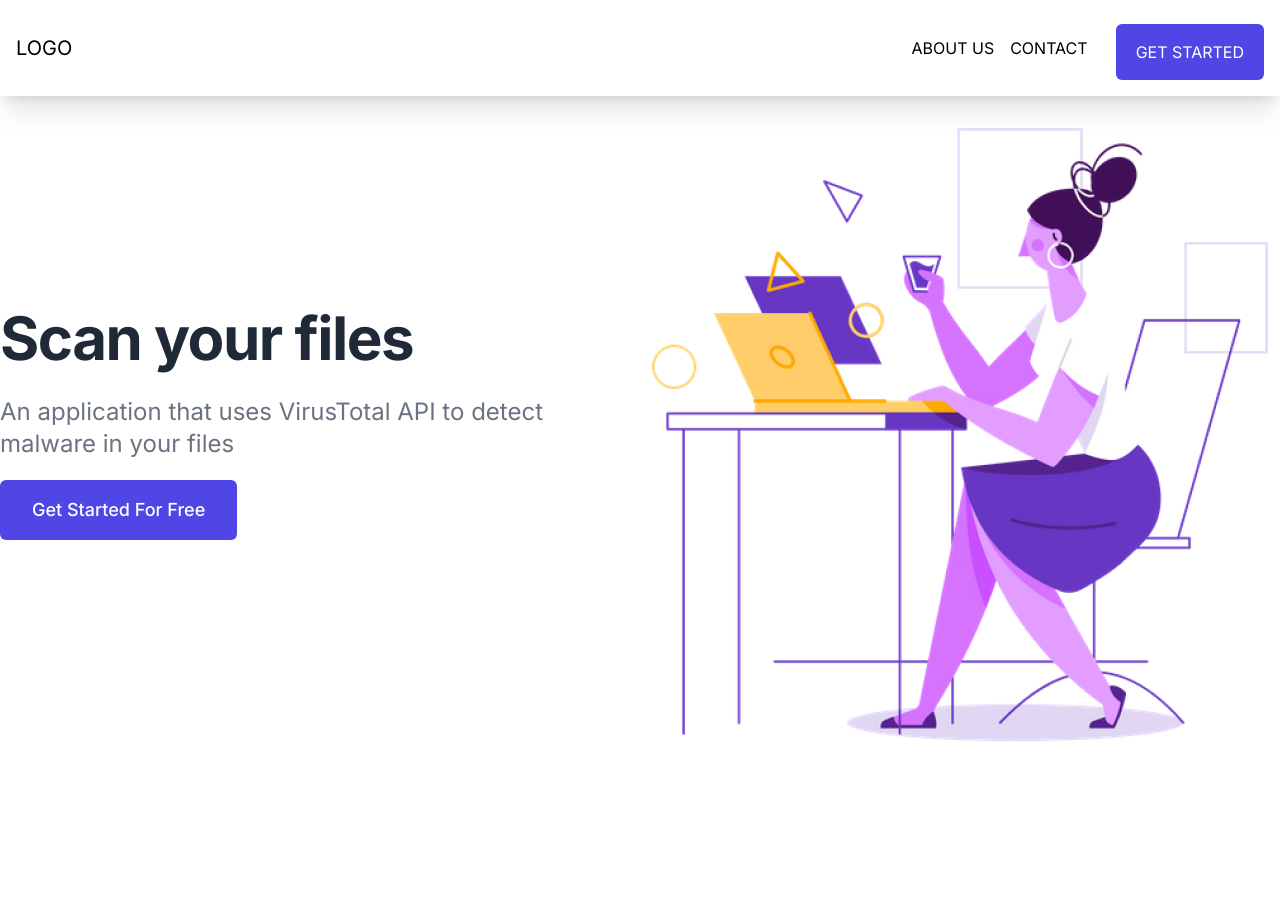
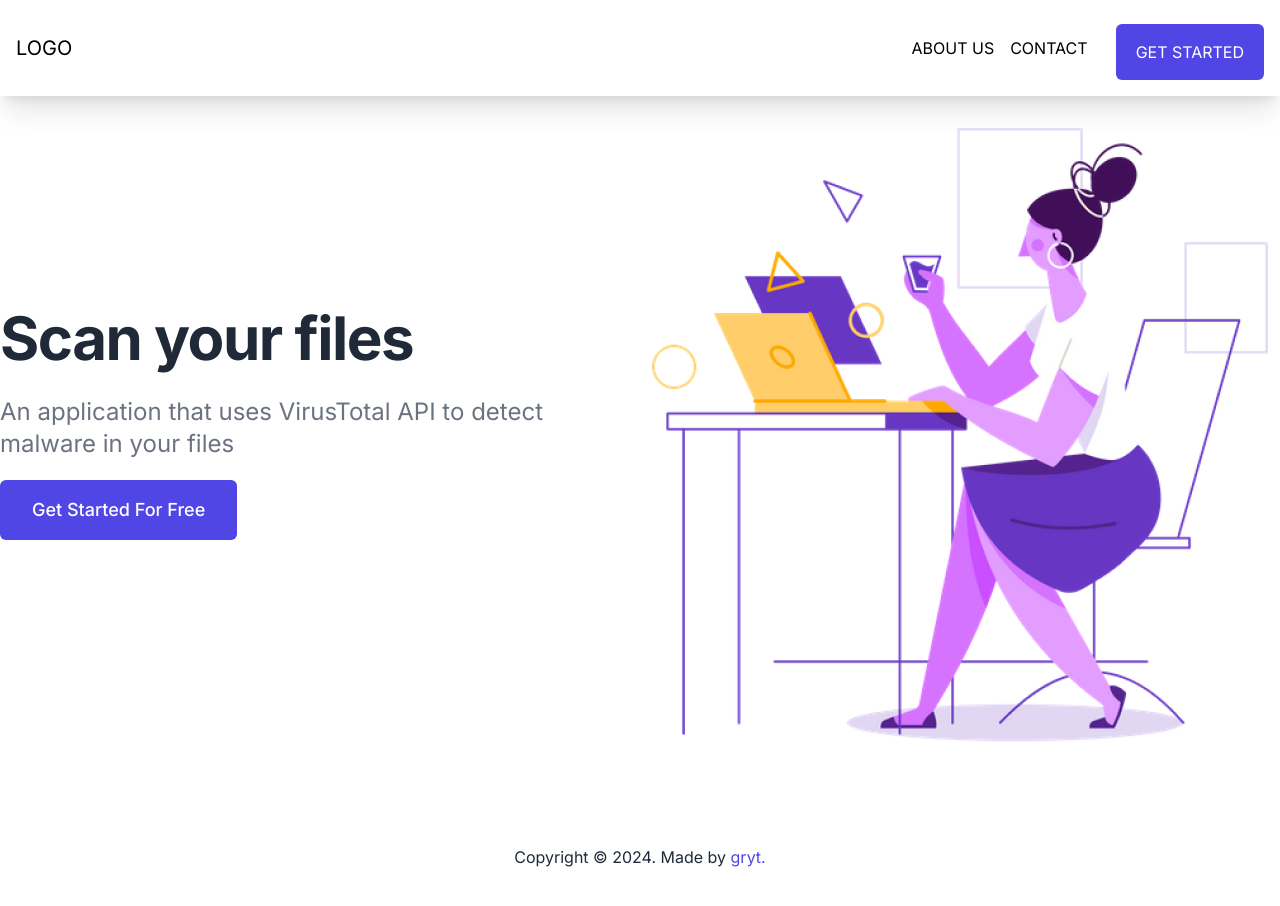
Before and after one commit to garytann/virustotalApiServer, a Next.js app in the folder frontend/my-app/: page / in a window 1280 px wide. Shown: the top 906 px of the page. Before the commit the page ends 800 px from the top, so only its background shows below. Built offline with nearby package versions, Linux system fonts and the light colour scheme.

Commit message:
added footer section

```diff
--- a/frontend/my-app/app/page.js
+++ b/frontend/my-app/app/page.js
@@ -1,6 +1,6 @@
 import Image from 'next/image'
 import HeroSection from '@/components/HeroSection'
-import Navbar from '@/components/NavBar'
+import Footer from '@/components/Footer'
 // import styles from './page.module.css'
 // import
 
@@ -8,6 +8,7 @@ export default function Home() {
   return (
     <>
       <HeroSection />
+      <Footer />
     </>
   );
 }
--- a/frontend/my-app/components/Footer.js
+++ b/frontend/my-app/components/Footer.js
@@ -1 +1,22 @@
 import Container from './Container';
+
+export default function Footer(){
+
+    return(
+        <div>
+            <Container>
+                <div className="flex justify-center items-center h-24">
+                    <p className="text-gray-800 my-10 ">Copyright © {new Date().getFullYear()}. Made by {" "}
+                    <a className='text-indigo-600 hover:underline'
+                    href="https://www.linkedin.com/in/gary-tan-8839b8197/"
+                    target="_blank"
+                    rel="noopener"
+                    >
+                    gryt.
+                    </a>
+                    </p>
+                </div>
+            </Container>
+        </div>
+    )
+}
```
